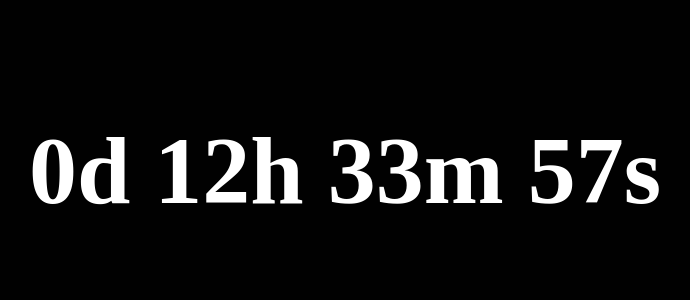
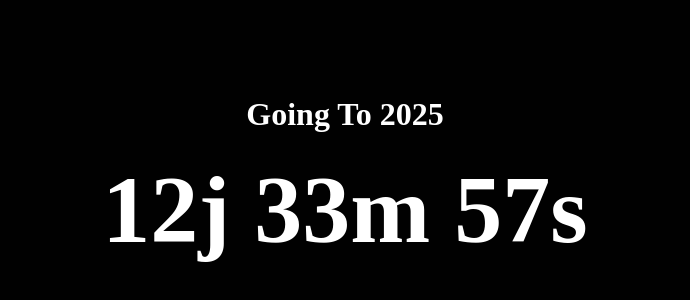
Before and after one commit to WayanBerdyanto/NewYear2025, a plain HTML site: page index.html in a window 1280 px wide. Shown: the part 198-498 px from the top of the page, without its empty margins (295-985 px from the left). Drawn offline with nearby package versions, Linux system fonts and the light colour scheme; a web font is replaced by a local one.

Commit message:
Update Index

```diff
--- a/index.html
+++ b/index.html
@@ -67,6 +67,7 @@
     <link rel="stylesheet" href="style.css" />
   </head>
   <body>
+    <h1>Going To 2025</h1>
     <div id="countdown" class="countdown"></div>
     <span id="great" class="countdown"></span>
     <span id="attention"></span>
--- a/script.js
+++ b/script.js
@@ -15,7 +15,7 @@ $(document).ready(function () {
       );
       const seconds = Math.floor((distance % (1000 * 60)) / 1000);
 
-      $("#countdown").text(`${days}d ${hours}h ${minutes}m ${seconds}s`);
+      $("#countdown").text(`${hours}j ${minutes}m  ${seconds}s`);
 
       if (distance < 0) {
         clearInterval(countdownInterval);
```
